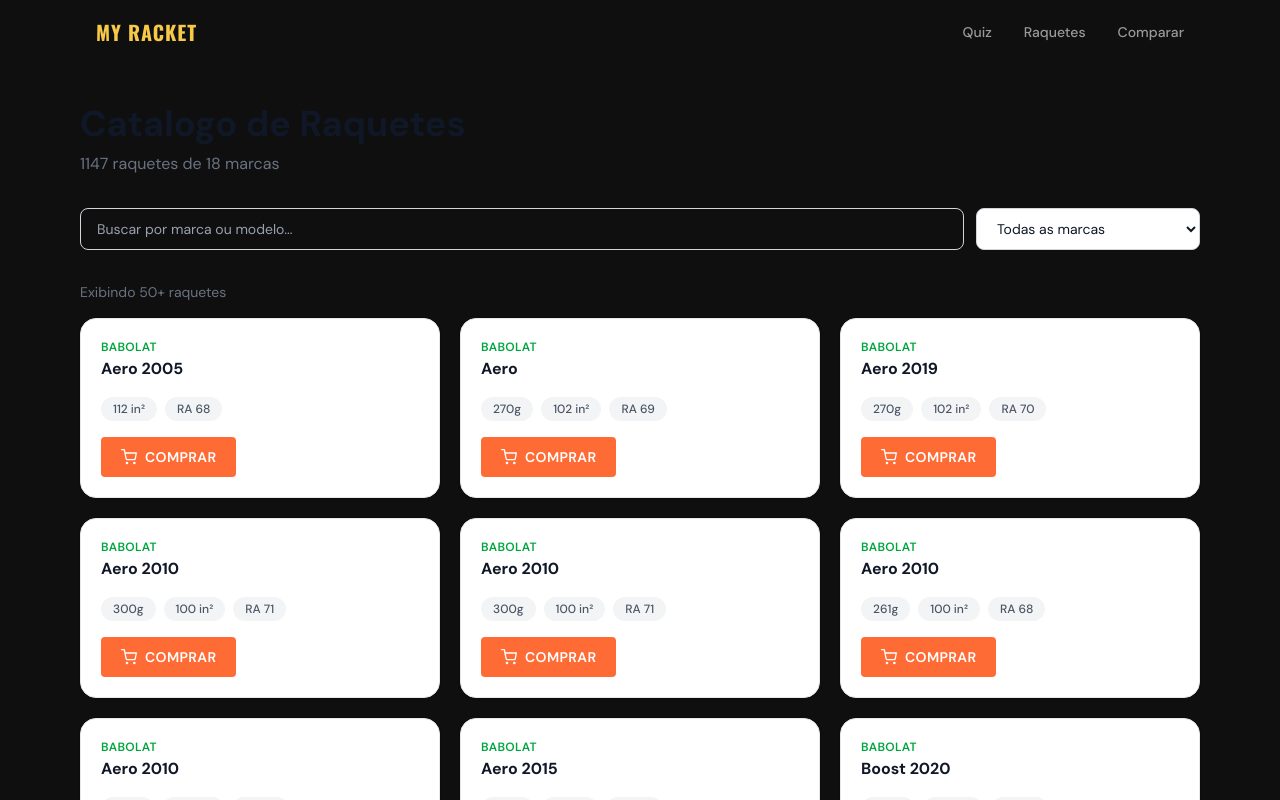
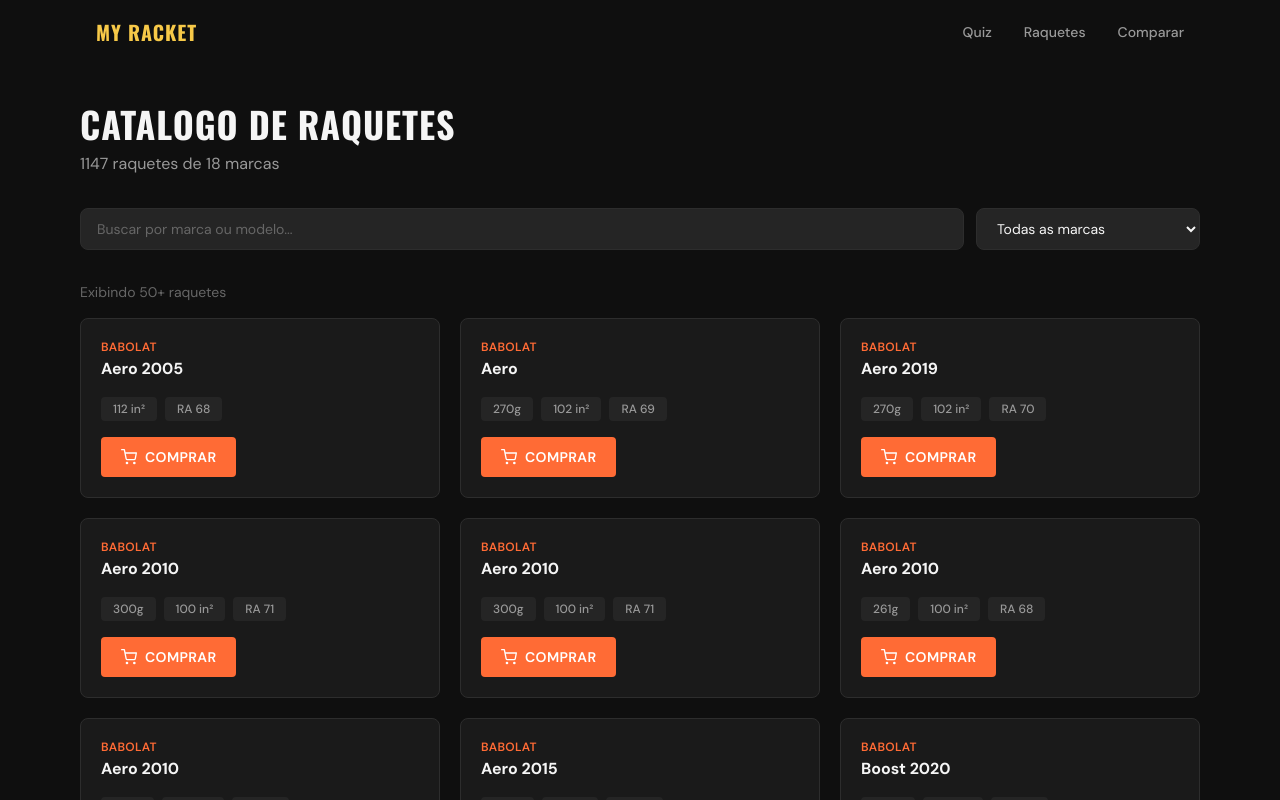
Before and after one commit to Arthurandradens/my-racket, a Next.js app: page /raquetes in a window 1280 px wide. Shown: the top 800 px of the page. Built offline with nearby package versions, Linux system fonts and the light colour scheme.

Commit message:
feat: apply dark theme to catalog page

```diff
--- a/src/app/raquetes/page.tsx
+++ b/src/app/raquetes/page.tsx
@@ -26,7 +26,6 @@
 
     if (searchQuery.length >= 2) {
       result = searchRackets(result, searchQuery);
-      // If brand filter is also applied, intersect
       if (selectedBrand) {
         const brandSet = new Set(getRacketsByBrand(allRackets, selectedBrand).map((r) => r.slug));
         result = searchRackets(allRackets, searchQuery).filter((r) => brandSet.has(r.slug));
@@ -41,67 +40,57 @@
 
   return (
     <div className="max-w-6xl mx-auto px-4 py-10">
-      {/* Page header */}
       <div className="mb-8">
-        <h1 className="text-3xl sm:text-4xl font-extrabold text-gray-900 mb-2">
+        <h1 className="font-display text-2xl sm:text-4xl font-bold text-text uppercase tracking-wide mb-2">
           Catalogo de Raquetes
         </h1>
-        <p className="text-gray-500 text-base">
+        <p className="text-text-secondary text-base">
           {totalRackets} raquetes de {totalBrands} marcas
         </p>
       </div>
 
-      {/* Filters */}
       <div className="flex flex-col sm:flex-row gap-3 mb-8">
         <div className="flex-1">
-          <label htmlFor="search" className="sr-only">
-            Buscar raquetes
-          </label>
+          <label htmlFor="search" className="sr-only">Buscar raquetes</label>
           <input
             id="search"
             type="text"
             placeholder="Buscar por marca ou modelo..."
             value={searchQuery}
             onChange={(e) => setSearchQuery(e.target.value)}
-            className="w-full border border-gray-300 rounded-lg px-4 py-2.5 text-sm text-gray-900 placeholder-gray-400 focus:outline-none focus:ring-2 focus:ring-green-500 focus:border-transparent transition"
+            className="w-full bg-bg-subtle border border-surface rounded-lg px-4 py-2.5 text-sm text-text placeholder-text-muted focus:outline-none focus:ring-2 focus:ring-primary focus:border-transparent transition"
           />
         </div>
         <div className="sm:w-56">
-          <label htmlFor="brand" className="sr-only">
-            Filtrar por marca
-          </label>
+          <label htmlFor="brand" className="sr-only">Filtrar por marca</label>
           <select
             id="brand"
             value={selectedBrand}
             onChange={(e) => setSelectedBrand(e.target.value)}
-            className="w-full border border-gray-300 rounded-lg px-4 py-2.5 text-sm text-gray-900 focus:outline-none focus:ring-2 focus:ring-green-500 focus:border-transparent transition bg-white"
+            className="w-full bg-bg-subtle border border-surface rounded-lg px-4 py-2.5 text-sm text-text focus:outline-none focus:ring-2 focus:ring-primary focus:border-transparent transition"
           >
             <option value="">Todas as marcas</option>
             {allBrands.map((brand) => (
-              <option key={brand} value={brand}>
-                {brand}
-              </option>
+              <option key={brand} value={brand}>{brand}</option>
             ))}
           </select>
         </div>
       </div>
 
-      {/* Results count */}
-      <p className="text-sm text-gray-500 mb-4">
+      <p className="text-sm text-text-muted mb-4">
         {filtered.length === 0
           ? "Nenhuma raquete encontrada"
           : `Exibindo ${filtered.length}${filtered.length === MAX_DISPLAY ? "+" : ""} raquetes`}
       </p>
 
-      {/* Grid */}
       {filtered.length > 0 ? (
         <div className="grid grid-cols-1 sm:grid-cols-2 lg:grid-cols-3 gap-5">
           {filtered.map((racket) => (
-            <RacketCatalogCard key={racket.slug} racket={racket} />
+            <CatalogCard key={racket.slug} racket={racket} />
           ))}
         </div>
       ) : (
-        <div className="py-20 text-center text-gray-400">
+        <div className="py-20 text-center text-text-muted">
           <p className="text-lg font-medium">Nenhuma raquete encontrada.</p>
           <p className="text-sm mt-1">Tente ajustar sua busca ou filtro de marca.</p>
         </div>
@@ -110,7 +99,7 @@
   );
 }
 
-function RacketCatalogCard({ racket }: { racket: Racket }) {
+function CatalogCard({ racket }: { racket: Racket }) {
   const { slug, brand, model, weight, head_size, ra, price_brl } = racket;
 
   const specChips: string[] = [];
@@ -119,46 +108,28 @@
   if (ra) specChips.push(`RA ${ra}`);
 
   return (
-    <div className="bg-white border border-gray-200 rounded-2xl shadow-sm hover:shadow-md transition-shadow p-5 flex flex-col gap-4">
-      {/* Brand & model */}
+    <div className="bg-bg-elevated border border-surface rounded-lg hover:border-primary/30 transition-all duration-300 p-5 flex flex-col gap-4 hover:shadow-[0_0_20px_rgba(255,107,53,0.1)]">
       <div>
-        <p className="text-xs font-semibold uppercase tracking-wide text-green-600 mb-0.5">
-          {brand}
-        </p>
-        <Link
-          href={`/raquete/${slug}`}
-          className="text-base font-bold text-gray-900 hover:text-green-600 transition-colors leading-snug"
-        >
+        <p className="text-xs font-semibold uppercase tracking-wide text-primary mb-0.5">{brand}</p>
+        <Link href={`/raquete/${slug}`} className="text-base font-bold text-text hover:text-primary transition-colors leading-snug">
           {model}
         </Link>
       </div>
 
-      {/* Spec chips */}
       {specChips.length > 0 && (
         <div className="flex flex-wrap gap-2">
           {specChips.map((chip) => (
-            <span
-              key={chip}
-              className="bg-gray-100 text-gray-600 text-xs font-medium px-3 py-1 rounded-full"
-            >
-              {chip}
-            </span>
+            <span key={chip} className="bg-bg-subtle text-text-secondary text-xs font-medium px-3 py-1 rounded">{chip}</span>
           ))}
         </div>
       )}
 
-      {/* Price */}
       {price_brl !== null && (
-        <p className="text-base font-bold text-gray-900">
-          R${" "}
-          {price_brl.toLocaleString("pt-BR", {
-            minimumFractionDigits: 2,
-            maximumFractionDigits: 2,
-          })}
+        <p className="text-base font-bold text-text">
+          R$ {price_brl.toLocaleString("pt-BR", { minimumFractionDigits: 2, maximumFractionDigits: 2 })}
         </p>
       )}
 
-      {/* Buy button */}
       <div className="mt-auto">
         <AffiliateButton brand={brand} model={model} />
       </div>
```
